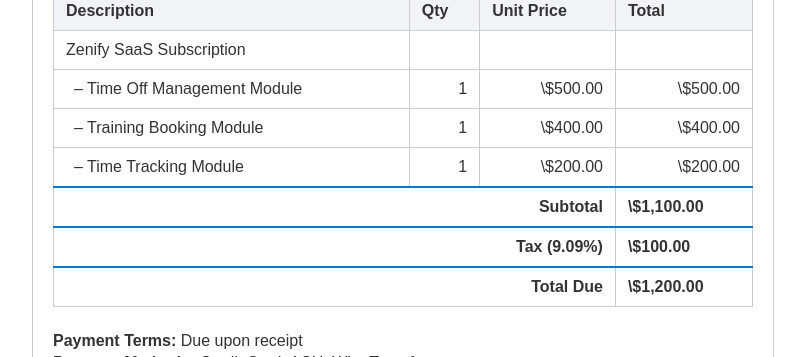
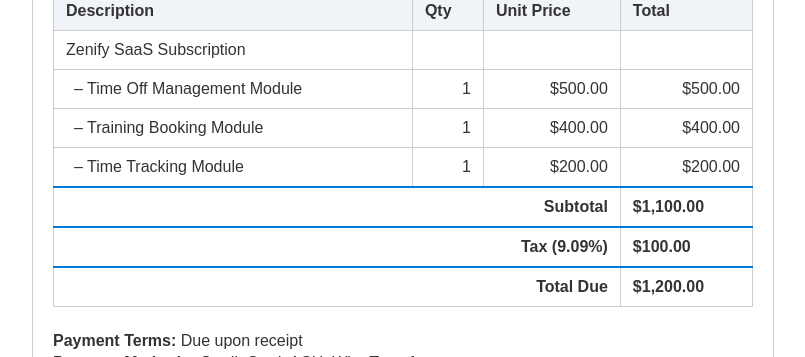
Before and after one commit to vlojek/invoice, a plain HTML site: page index.html in a window 1280 px wide. Shown: the part 314-671 px from the top of the page, without its empty margins (237-1042 px from the left). Drawn offline with Linux system fonts and the light colour scheme; no server answers.

Commit message:
Update index.html

```diff
--- a/index.html
+++ b/index.html
@@ -99,34 +99,34 @@
       <tr>
         <td style="padding-left: 20px;">– Time Off Management Module</td>
         <td class="qty">1</td>
-        <td class="unit-price">\$500.00</td>
-        <td class="total">\$500.00</td>
+        <td class="unit-price">$500.00</td>
+        <td class="total">$500.00</td>
       </tr>
       <tr>
         <td style="padding-left: 20px;">– Training Booking Module</td>
         <td class="qty">1</td>
-        <td class="unit-price">\$400.00</td>
-        <td class="total">\$400.00</td>
+        <td class="unit-price">$400.00</td>
+        <td class="total">$400.00</td>
       </tr>
       <tr>
         <td style="padding-left: 20px;">– Time Tracking Module</td>
         <td class="qty">1</td>
-        <td class="unit-price">\$200.00</td>
-        <td class="total">\$200.00</td>
+        <td class="unit-price">$200.00</td>
+        <td class="total">$200.00</td>
       </tr>
     </tbody>
     <tfoot>
       <tr>
         <td colspan="3" style="text-align: right;">Subtotal</td>
-        <td>\$1,100.00</td>
+        <td>$1,100.00</td>
       </tr>
       <tr>
         <td colspan="3" style="text-align: right;">Tax (9.09%)</td>
-        <td>\$100.00</td>
+        <td>$100.00</td>
       </tr>
       <tr>
         <td colspan="3" style="text-align: right;">Total Due</td>
-        <td>\$1,200.00</td>
+        <td>$1,200.00</td>
       </tr>
     </tfoot>
   </table>  <div class="section">
```
